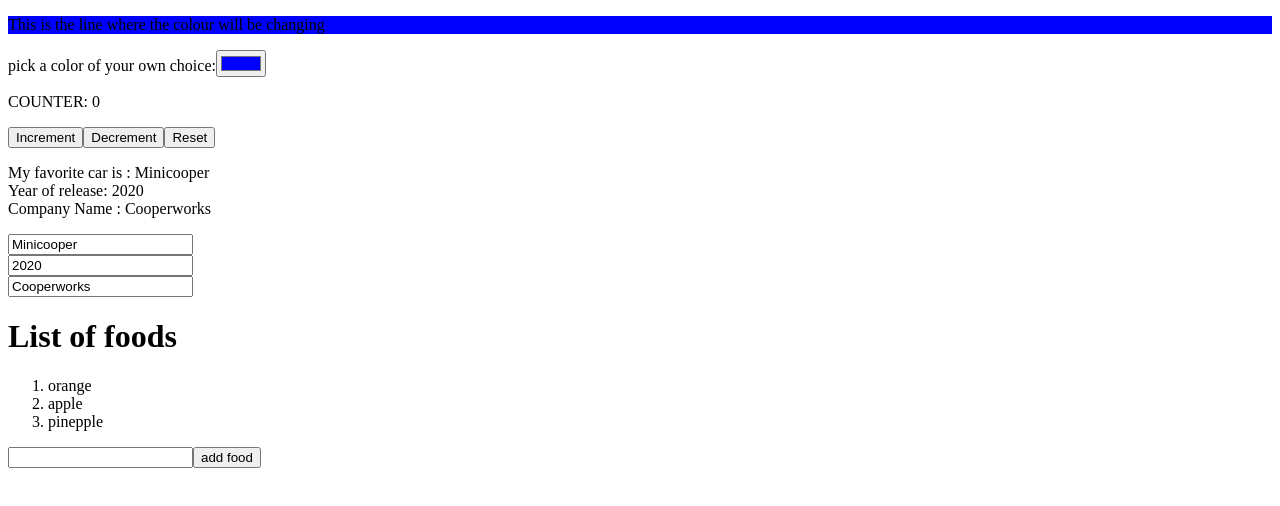
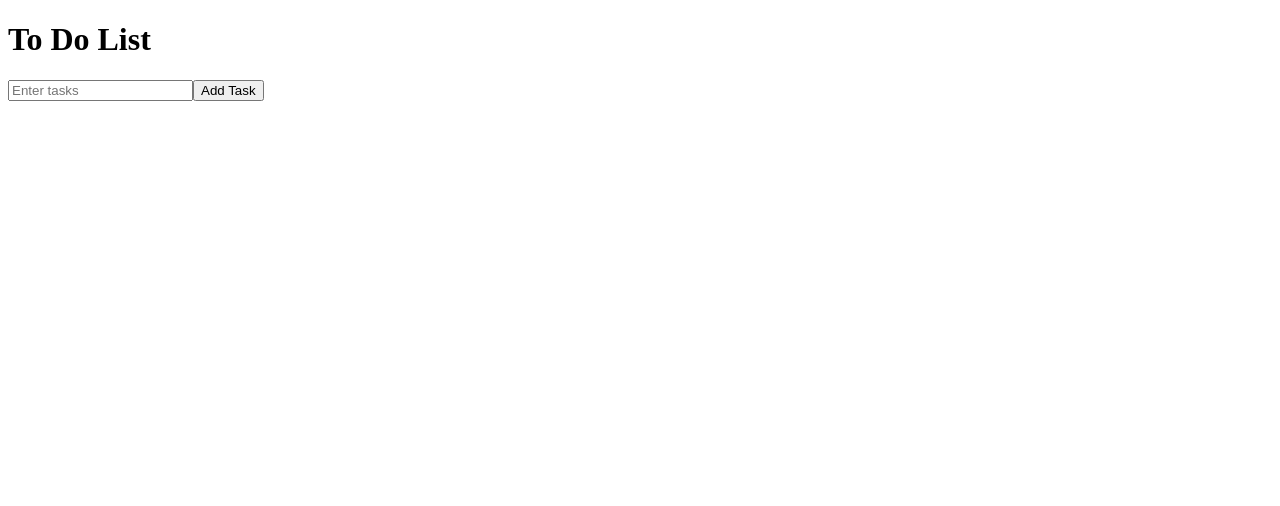
Before and after one commit to Jiths3/React, a React (Vite) app in the folder my-react-app/: page / in a window 1280 px wide. Shown: the top 506 px of the page. Built offline with nearby package versions, Linux system fonts and the light colour scheme.

Commit message:
simple to do list - adding, deleting

```diff
--- a/my-react-app/src/App.jsx
+++ b/my-react-app/src/App.jsx
@@ -2,7 +2,7 @@
 // import Food from "./Food.jsx";
 // import Card from "./Card.jsx";
 // import Button from "./Button.jsx";
-import List from "./List.jsx"
+import ToDoList from "./ToDoList.jsx"
 import { useState } from "react";
 import Button from "./Button.jsx";
 import MyComponent from "./MyComponent.jsx";
@@ -17,13 +17,7 @@ return(
   <>
 
 
-    <ColorPicker />
-    <Counter />
-    <Updater />
-    <List />
-
-
-
+    <ToDoList />
 
   </>
 
--- a/my-react-app/src/List.jsx
+++ /dev/null
@@ -1,38 +0,0 @@
-import React, { useState } from 'react'
-
-
-export default function List() {
-
-
-    const[foods,setfoods] = useState(["orange", "apple", "pinepple"])
-
-    function AddFood () {
-        const newFood = document.getElementById("foodInput").value
-        setfoods(f=> [...f , newFood])
-        document.getElementById("foodInput").value = "" ;
-    }
-
-    function deleteFood (index) {
-        setfoods(foods.filter((_,i) => i !== index ));
-
-    }
-
-    return(<>
-
-
-        <h1>List of foods</h1>
-        <ol>
-            {foods.map((food,index) => <li key={index} onclick={() => deleteFood(index)}>
-            {food}
-            </li>)}
-        </ol>
-        <input type="text" id="foodInput" />
-        <button onClick={AddFood}>add food</button>
-
-
-
-
-     </>);
-
-
-}
--- /dev/null
+++ b/my-react-app/src/ToDoList.jsx
@@ -0,0 +1,65 @@
+import React, { useState } from 'react'
+
+
+export default function List() {
+
+
+    const [NewTask , SetNewTask] = useState("")
+    const [Tasks , SetTasks] = useState([])
+
+
+
+
+    function HandleInputChange(e){
+        SetNewTask(e.target.value)
+    }
+
+    function AddNewTask(){
+
+        if (NewTask.trim() !== "")
+
+        {
+        SetTasks(t => [...t, NewTask])
+        SetNewTask("");
+        }
+
+
+    }
+
+    function DeleteTask(index){
+
+        const updatedTasks = Tasks.filter((_,i) => i !== index)
+        SetTasks(updatedTasks)
+
+    }
+
+    return(<>
+
+
+        <h1>To Do List</h1>
+        <input type="text" id="ListInput" placeholder= "Enter tasks" onChange={() => HandleInputChange(event)} />
+        <button onClick={AddNewTask}>Add Task</button>
+
+        <ol>
+
+            {Tasks.map((task,index) =>
+            <li key={index}>
+                {task}
+            <button onClick={()=>DeleteTask(index)}>
+                delete
+            </button>
+
+            </li>
+
+
+        )}
+
+        </ol>
+
+
+
+
+     </>);
+
+
+}
```
